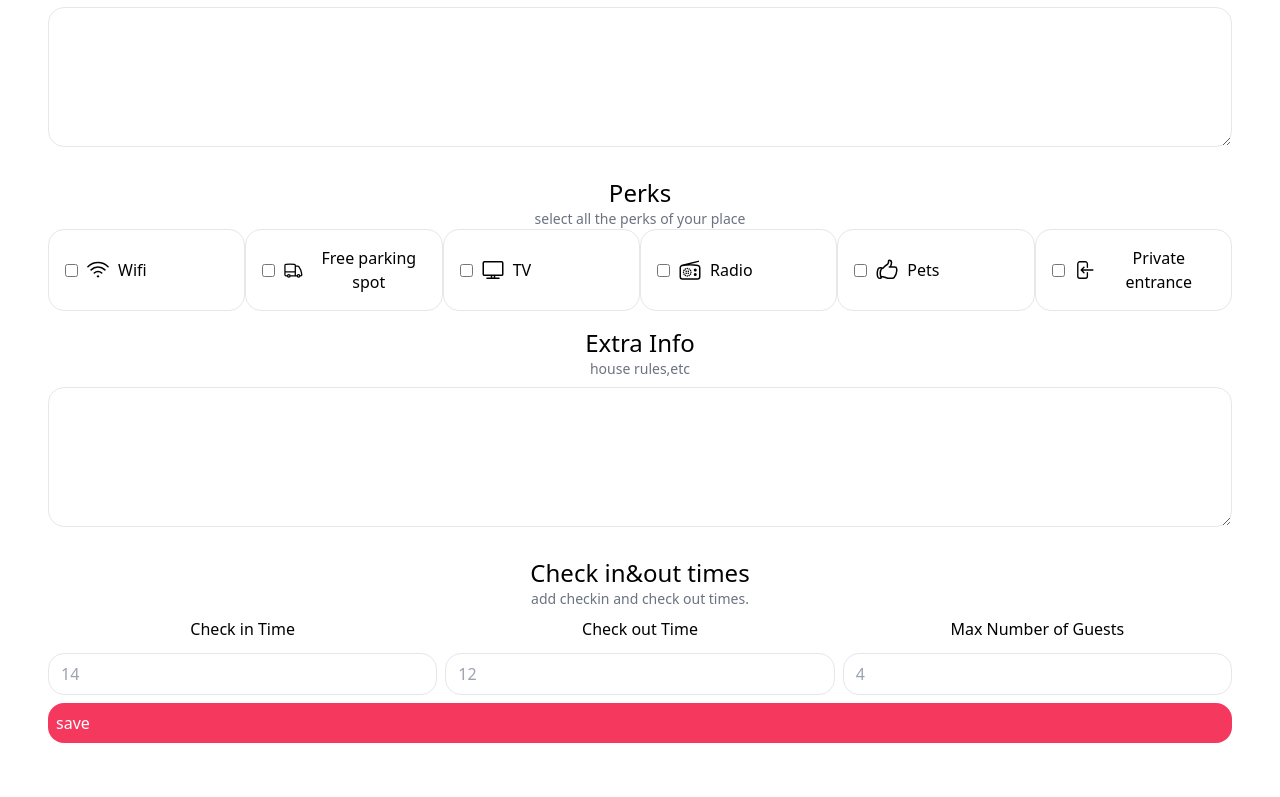
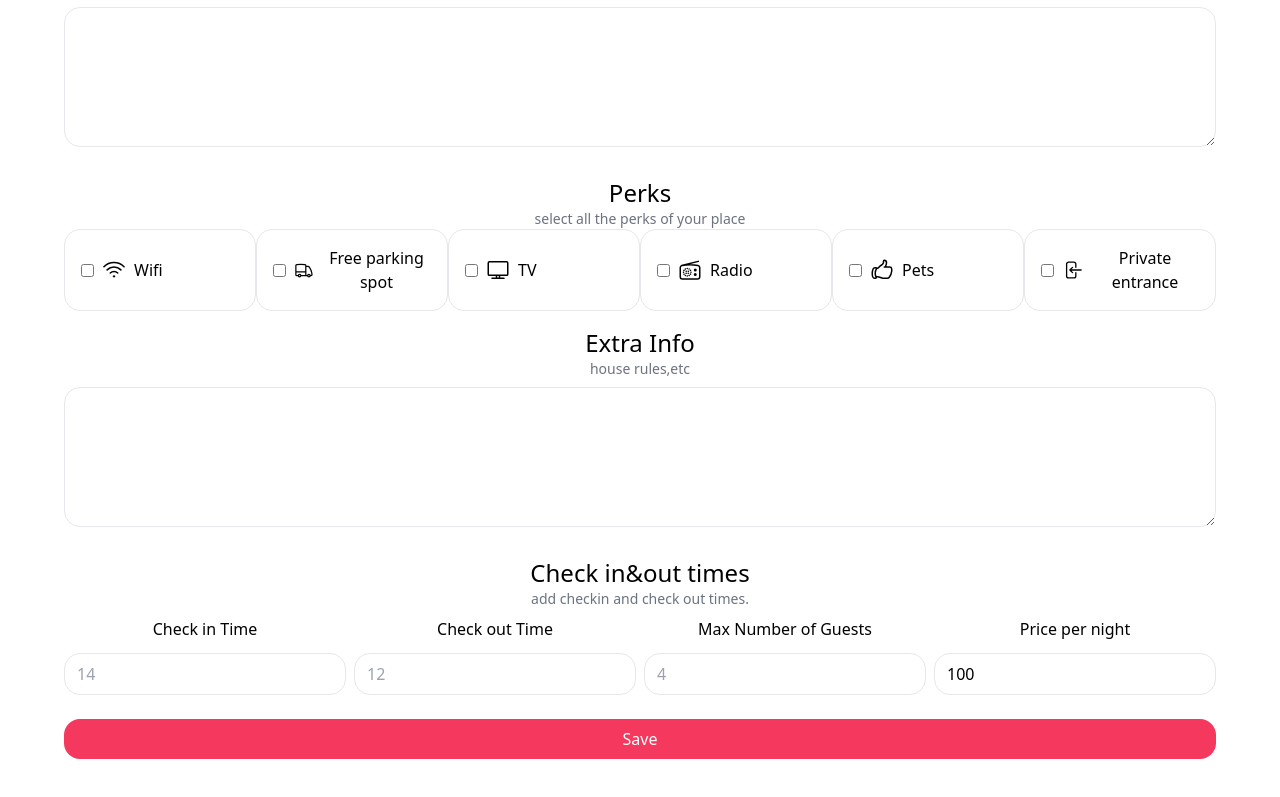
Before and after one commit to nikhithasudati/Book_My_Stay, a React (Vite) app in the folder client/: page /account/places/new in a window 1280 px wide. Shown: the part 745-1542 px from the top of the page. Built offline with nearby package versions, Linux system fonts and the light colour scheme; no server answers.

Commit message:
Index page
Changes made in index page to view the list of all the places related to user.

```diff
--- a/client/src/Layout.jsx
+++ b/client/src/Layout.jsx
@@ -3,7 +3,7 @@
 
 export default function Layout(){
     return(
-        <div className="p-4 flex flex-col min-h-screen">
+        <div className="py-4 px-8 flex flex-col min-h-screen">
              <Header />
             <Outlet />
         </div>
--- a/client/src/pages/IndexPage.jsx
+++ b/client/src/pages/IndexPage.jsx
@@ -1,9 +1,99 @@
+// import {useEffect, useState} from "react";
+// import axios from "axios";
+// import {Link} from "react-router-dom";
+// // import Image from "../Image.jsx";
 
-export default function IndexPage(){
-    return(
-        <div >
-        index page here
+// export default function IndexPage() {
+//   const [places,setPlaces] = useState([]);
+//   useEffect(() => {
+//     axios.get('/places').then(response => {
+//       setPlaces([...response.data,...response.data,...response.data]);
+//     });
+//   }, []);
+//   return (
+//     <div className="mt-8 grid gap-x-6 gap-y-8 grid-cols-2 md:grid-cols-3 lg:grid-cols-3">
+//       {places.length > 0 && places.map(place => (
+//         // <Link to={'/place/'+place._id}>
+//           <div className="bg-gray-500 mb-2 rounded-2xl flex">
+//             {place.photos?.[0] && (
+//               <img className="rounded-2xl object-cover aspect-square" src={'http://localhost:3000/uploads/'+place.photos?.[0]} alt=""/>
+//             )}
+//           </div>
+//           <h2 className="font-bold">{place.address}</h2>
+//           <h3 className="text-sm text-gray-500">{place.title}</h3>
+//           <div className="mt-1">
+//             <span className="font-bold">${place.price}</span> per night
+//           </div>
+//         </Link>
+//       ))}
+//     </div>
+//   );
+// }
+
+// import { useEffect, useState } from "react";
+// import axios from "axios";
+// import { Link } from "react-router-dom";
+
+// export default function IndexPage() {
+//   const [places, setPlaces] = useState([]);
+
+//   useEffect(() => {
+//     axios.get('/places').then(response => {
+//       setPlaces(response.data);
+//     });
+//   }, []);
+
+//   return (
+//     <div className="mt-8 grid gap-x-6 gap-y-8 grid-cols-2 md:grid-cols-3 lg:grid-cols-3">
+//       {places.length > 0 && places.map(place => (
+//         <Link to={'/place/'+place._id} key={place._id}>
+//           <div className="bg-gray-500 mb-2 rounded-2xl flex flex-col">
+//             {place.photos?.[0] && (
+//               <img className="rounded-2xl object-cover aspect-square" src={'http://localhost:3000/uploads/'+place.photos?.[0]} alt=""/>
+//             )}
+//             <h2 className="font-bold">{place.address}</h2>
+//             <h3 className="text-sm text-gray-500">{place.title}</h3>
+//             <div className="mt-1">
+//               <span className="font-bold">${place.price}</span> per night
+//             </div>
+//           </div>
+//         </Link>
+//       ))}
+//     </div>
+//   );
+// }
+
+import { useEffect, useState } from "react";
+import axios from "axios";
+import { Link } from "react-router-dom";
+
+export default function IndexPage() {
+  const [places, setPlaces] = useState([]);
+
+  useEffect(() => {
+    axios.get('/places').then(response => {
+      setPlaces(response.data);
+    });
+  }, []);
+
+  return (
+    <div className="mt-8 grid gap-x-6 gap-y-8 grid-cols-2 md:grid-cols-3 lg:grid-cols-3">
+      {places.length > 0 && places.map(place => (
+        // <Link to={'/place/'+place._id} key={place._id}>
+            <div>
+          <div className="bg-gray-500 mb-2 rounded-2xl flex flex-col">
+            {place.photos?.[0] && (
+              <img className="rounded-2xl object-cover aspect-square" src={'http://localhost:3000/uploads/'+place.photos?.[0]} alt=""/>
+            )}
+            </div>
+            <h2 className="font-bold">{place.title}</h2> {/* Move title inside the content div */}
+            <h3 className="text-sm text-gray-500">{place.address}</h3> {/* Adjusted content to show address */}
+            <div className="mt-1">
+              <span className="font-bold">${place.price}</span> per night
+            </div>
+        {/* </Link> */}
         </div>
-
-    )
+      ))}
+    </div>
+  );
 }
--- a/client/src/pages/PlacesFormPage.jsx
+++ b/client/src/pages/PlacesFormPage.jsx
@@ -17,7 +17,8 @@
     const [checkOut,setCheckOut] = useState('');
     const [maxGuests,setMaxGuests] = useState();
     const [redirect,setRedirect] = useState(false);
-    useEffect(() =>{
+    const [price,setPrice] = useState(100);
+     useEffect(() =>{
         if(!id){
             return;
         }
@@ -32,7 +33,9 @@
             setCheckIn(data.checkIn);
             setCheckOut(data.checkOut);
             setMaxGuests(data.maxGuests);
-        })
+            setPrice(data.price);
+
+        });
     },[id]);
     function inputHeader(text) {
         return (
@@ -57,7 +60,7 @@
         const placeData = {
           title, address, addedPhotos,
           description, perks, extraInfo,
-          checkIn, checkOut, maxGuests,
+          checkIn, checkOut, maxGuests,price,
         };
         if (id) {
           // update
@@ -98,7 +101,7 @@
                         {preInput('Extra Info','house rules,etc')}
                         <textarea value={extraInfo} onChange = {ev => setExtraInfo(ev.target.value)} />
                         {preInput('Check in&out times', 'add checkin and check out times.')}
-                        <div className='grid gap-2 sm:grid-cols-3'>
+                        <div className='grid gap-2 grid-cols-2 md:grid-cols-4' >
                             <div>
                                 <h3 className='mt-2 mb-1'> Check in Time</h3>
                                 <input type="number" value ={checkIn} onChange={ev => setCheckIn(ev.target.value)}
@@ -114,10 +117,17 @@
                                 <input type="number" value ={maxGuests} onChange={ev => setMaxGuests(ev.target.value)}
                                 placeholder='4' />
                             </div>
+                            <div>
+                                <h3 className='mt-2 mb-1'> Price per night</h3>
+                                <input type="number" value ={price} onChange={ev => setPrice(ev.target.value)}
+                                placeholder='4' />
+                            </div>
+
+
 
                         </div>
                         <div  >
-                            <button className=' flex text-center primary'> save</button>
+                            <button className='primary my-4'> Save</button>
                         </div>
 
                     </form>
--- a/client/src/pages/PlacesPage.jsx
+++ b/client/src/pages/PlacesPage.jsx
@@ -7,7 +7,7 @@
 export default function PlacesPage(){
   const [places,setPlaces] = useState([]);
   useEffect(() => {
-    axios.get('/places').then(({data}) =>{
+    axios.get('/user-places').then(({data}) =>{
       setPlaces(data);
     })
   },[]);
```
Also changed, not shown: 1 other file (tests, documents, lock files or other folders).
